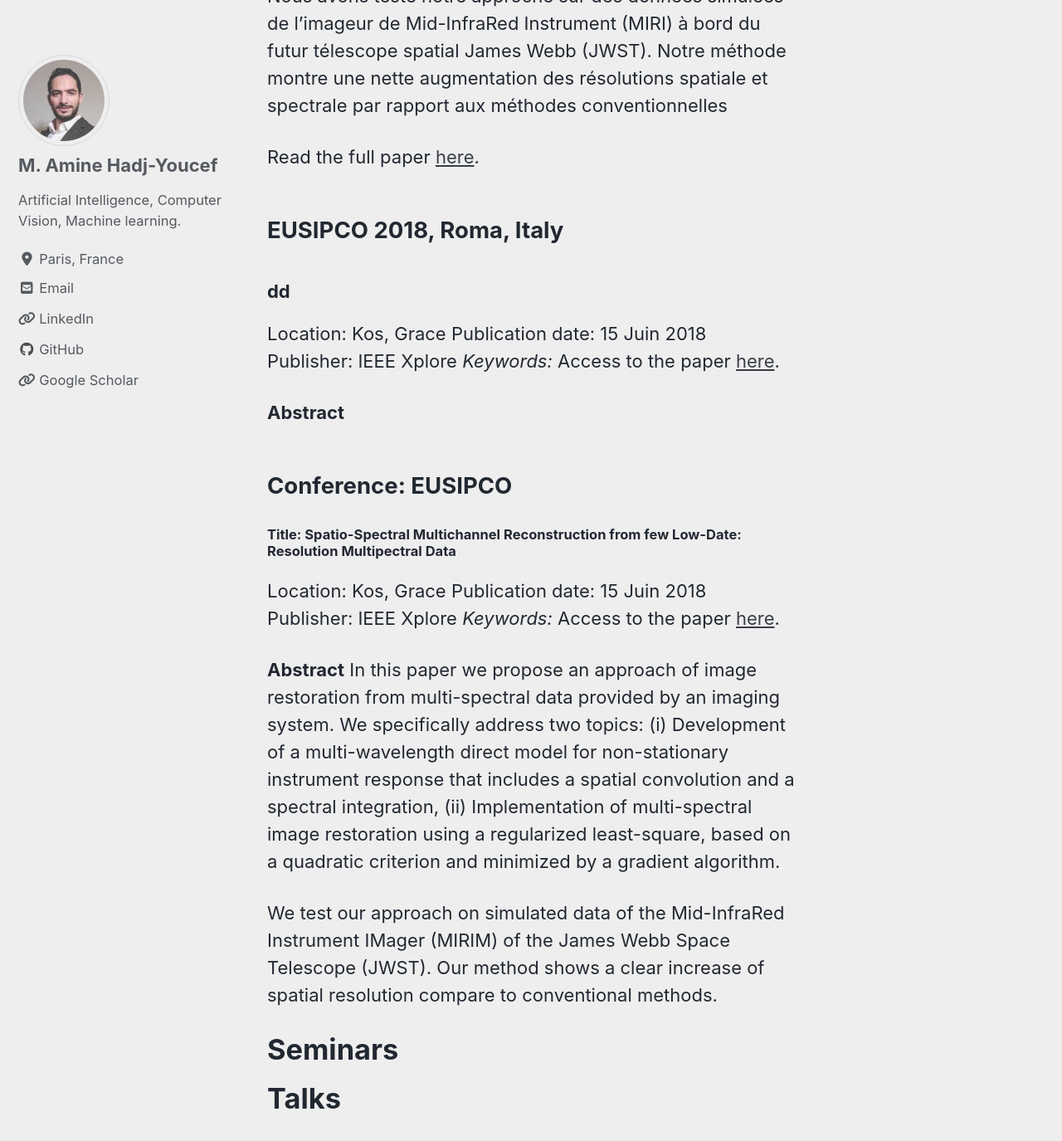
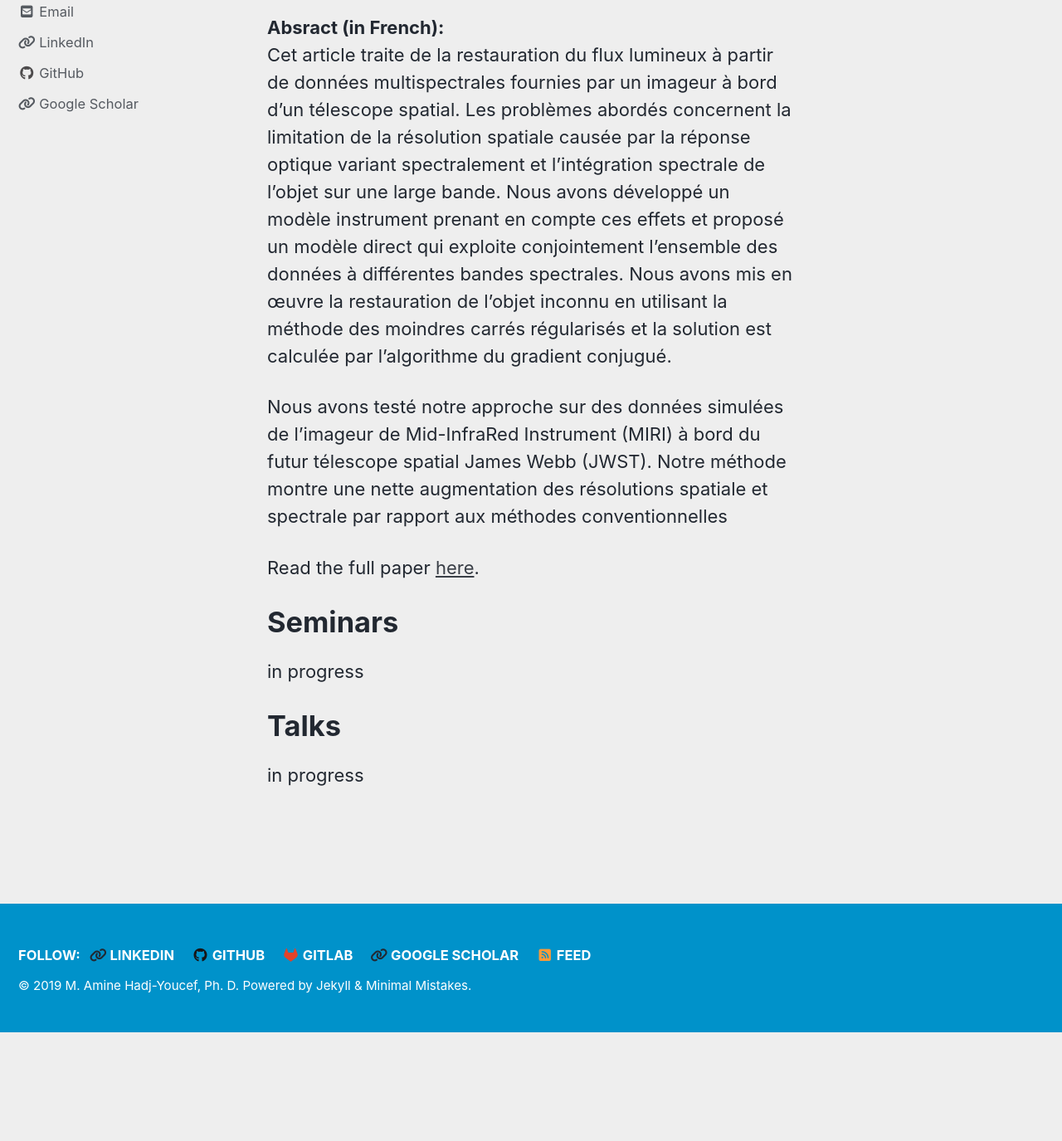
Before and after one commit to amineHY/amine-hadjyoucef.github.io, a Jekyll site: the page built from _pages/publications.md, in a window 1280 px wide and 1400 px high, scrolled down 5455 px. Shown: the top 1375 px of the window at 83% size. Built offline with Jekyll 4.4.1, drawn with Linux system fonts in a browser that asks for light colours; cached includes are drawn as plain includes; nearby versions of some CDN libraries; after the commit the page ends 6699 px from its top, so only the background shows below that; some of the changed text lies outside the part shown.

```diff
--- a/_pages/publications.md
+++ b/_pages/publications.md
@@ -11,7 +11,7 @@
 
 # International journals with peer review
 
-### Convolution kernels for multi-wavelength imaging,
+### Convolution kernels for multi-wavelength imaging
 **Authors:** Alexandre Boucaud, Marco Bocchio, Alain Abergel, François Orieux, Hervé Dole, M. A Hadj-Youcef
 
 **Publication date:** 2016/12/1
@@ -102,36 +102,8 @@
 
 
 
-
-## EUSIPCO 2018, Roma, Italy
-### dd
-Location: Kos, Grace
-Publication date: 15 Juin 2018
-Publisher: IEEE Xplore
-*Keywords:*
-Access to the paper [here](https://hal-centralesupelec.archives-ouvertes.fr/hal-01952286/file/eusipco_2018.pdf).
-
-
-
-**Abstract**
-
-
-
-## Conference: EUSIPCO
-#### Title: Spatio-Spectral Multichannel Reconstruction from few Low-Date: Resolution Multipectral Data
-Location: Kos, Grace
-Publication date: 15 Juin 2018
-Publisher: IEEE Xplore
-*Keywords:*
-Access to the paper [here](https://hal-centralesupelec.archives-ouvertes.fr/hal-01952286/file/eusipco_2018.pdf).
-
-
-**Abstract**
-  In this paper we propose an approach of image restoration from multi-spectral data provided by an imaging system. We specifically address two topics: (i) Development of a multi-wavelength direct model for non-stationary instrument response that includes a spatial convolution and a spectral integration, (ii) Implementation of multi-spectral image restoration using a regularized least-square, based on a quadratic criterion and minimized by a gradient algorithm.
-
-  We test our approach on simulated data of the Mid-InfraRed Instrument IMager (MIRIM) of the James Webb Space Telescope (JWST). Our method shows a clear increase of spatial resolution compare to conventional methods.
-
-
 # Seminars
+in progress
 
 # Talks
+in progress
```
